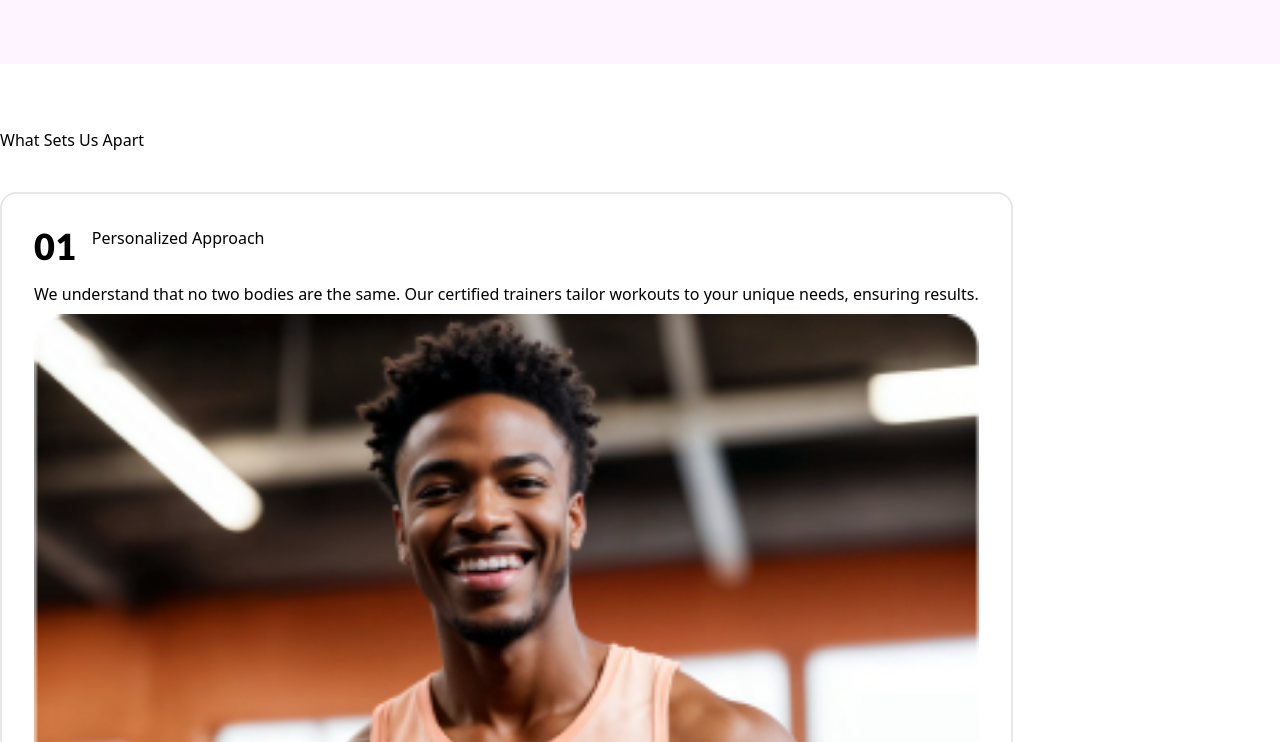
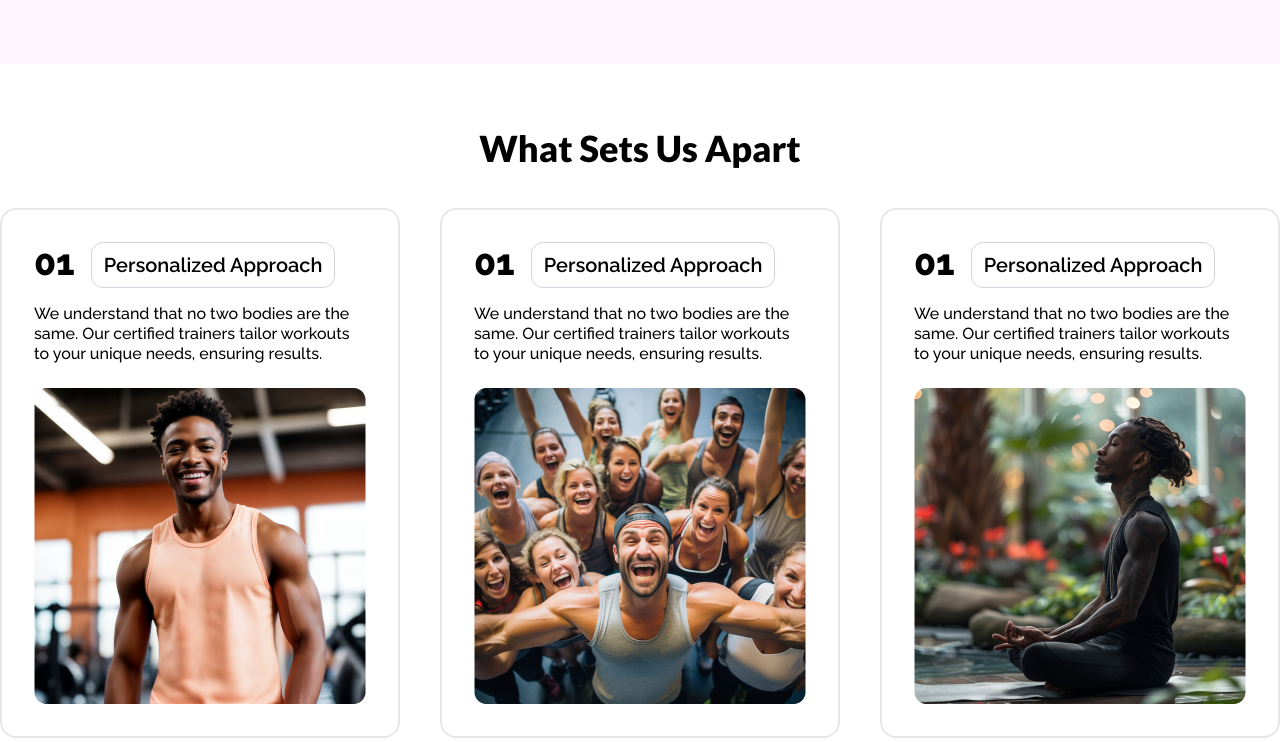
Before and after one commit to kwawbaidoo/Fitness, a website: page index.html in a window 1280 px wide. Shown: the part 1759-2501 px from the top of the page. Drawn offline with Linux system fonts and the light colour scheme.

Commit message:
working service page

```diff
--- a/index.html
+++ b/index.html
@@ -116,26 +116,58 @@
           </div>
         </div>
       </section>
-      <section class="flex py-16">
-        <div class="flex flex-col gap-10 w-full max-w-7xl">
-          <h3>What Sets Us Apart</h3>
+      <section class="flex py-16 items-center justify-center">
+        <div class="flex flex-col gap-10 w-full max-w-7xl items-center">
+          <h3 class="font-lato font-extrabold text-4xl">What Sets Us Apart</h3>
           <div class="flex gap-10">
-            <div class="rounded-2xl border-2 border-gray-200 p-8 flex flex-col gap-2">
+            <div class="rounded-2xl border-2 border-gray-200 p-8 flex flex-col gap-6">
               <div class="flex gap-4 flex-col">
                 <div class="flex gap-4">
-                  <span class="flex font-lato font-extrabold text-4xl">01</span>
-                  <span>Personalized Approach</span>
+                  <span class="flex font-Raleway font-extrabold text-4xl">01</span>
+                  <span class="font-semibold font-Raleway text-xl px-3 py-2 rounded-xl border border-gray-300 text-center">Personalized Approach</span>
                 </div>
-                <p>
+                <p class="font-medium font-Raleway text-base leading-5">
                   We understand that no two bodies are the same. Our certified
                   trainers tailor workouts to your unique needs, ensuring
                   results.
                 </p>
               </div>
-              <img src="./assest/Flip card component.png" alt="">
+              <img class="" src="./assest/Flip card component.png" alt="">
             </div>
+            <div class="rounded-2xl border-2 border-gray-200 p-8 flex flex-col gap-6">
+                <div class="flex gap-4 flex-col ">
+                  <div class="flex gap-4">
+                    <span class="flex font-Raleway font-extrabold text-4xl">01</span>
+                    <span class="font-semibold font-Raleway text-xl px-3 py-2 rounded-xl border border-gray-300 text-center">Personalized Approach</span>
+                  </div>
+                  <p class="font-medium font-Raleway text-base leading-5">
+                    We understand that no two bodies are the same. Our certified
+                    trainers tailor workouts to your unique needs, ensuring
+                    results.
+                  </p>
+                </div>
+                <img class="" src="./assest/Flip card component (1).png" alt="">
+              </div>
+              <div class="rounded-2xl border-2 border-gray-200 p-8 flex flex-col gap-6">
+                <div class="flex gap-4 flex-col">
+                  <div class="flex gap-4">
+                    <span class="flex font-Raleway font-extrabold text-4xl">01</span>
+                    <span class="font-semibold font-Raleway text-xl px-3 py-2 rounded-xl border border-gray-300 text-center">Personalized Approach</span>
+                  </div>
+                  <p class="font-medium font-Raleway text-base leading-5">
+                    We understand that no two bodies are the same. Our certified
+                    trainers tailor workouts to your unique needs, ensuring
+                    results.
+                  </p>
+                </div>
+                <img class="" src="./assest/Flip card component (2).png" alt="">
+              </div>
           </div>
         </div>
+      </section>
+
+      <section class="flex gap-10">
+
       </section>
     </main>
   </body>
```
Also changed, not shown: style.css.
